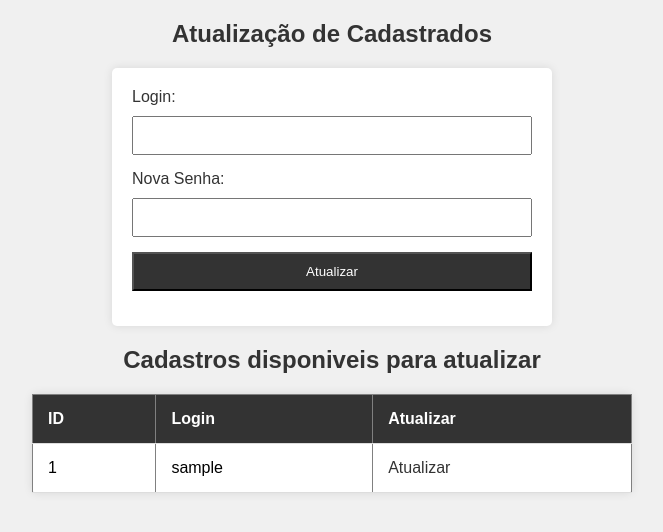
After one commit to ArthurFeltrim/AtividadeAvaliativa, a PHP site: page /atualizacao_usuarios.php in a window 1280 px wide. The commit adds this page. Shown: the top 532 px of the page, without its empty margins (308-971 px from the left). Run offline with PHP 8.4, Linux system fonts and the light colour scheme; tables that the repository leaves empty or names only in its code hold one stand-in row (values such as "Sample post").

Commit message:
atualização dos usuarios

```diff
--- /dev/null
+++ b/atualizacao_usuarios.php
@@ -0,0 +1,206 @@
+<?php
+// Conectar ao banco de dados (substitua os valores conforme necessário)
+$servername = "localhost";
+$username = "root";
+$password = "root";
+$dbname = "Avaliacao";
+
+// Inicializar variáveis
+$id = $login = $senha = "";
+
+// Verificar se o ID do usuário foi fornecido via GET
+if (isset($_GET['id']) && !empty($_GET['id'])) {
+    // Sanitizar o ID do usuário
+    $id = filter_var($_GET['id'], FILTER_SANITIZE_NUMBER_INT);
+
+    // Conectar ao banco de dados
+    $conn = new mysqli($servername, $username, $password, $dbname);
+
+    // Verificar a conexão
+    if ($conn->connect_error) {
+        die("Conexão falhou: " . $conn->connect_error);
+    }
+
+    // Consultar dados do usuário
+    $sql = "SELECT * FROM usuarios WHERE ID = $id";
+    $result = $conn->query($sql);
+
+    // Verifica se o usuário existe
+    if ($result->num_rows > 0) {
+        $row = $result->fetch_assoc();
+        $login = $row['Login'];
+        // Pode adicionar mais campos conforme necessário
+    } else {
+        echo "Usuário não encontrado.";
+        exit;
+    }
+
+    // Fecha a conexão
+    $conn->close();
+}
+
+// Processar o formulário de atualização quando enviado
+if ($_SERVER["REQUEST_METHOD"] == "POST") {
+
+
+    // Conectar ao banco de dados
+    $conn = new mysqli($servername, $username, $password, $dbname);
+
+    // Verificar a conexão
+    if ($conn->connect_error) {
+        die("Conexão falhou: " . $conn->connect_error);
+    }
+
+    // Atualizar informações do usuário no banco de dados
+    $sql_update = "UPDATE usuarios SET Login = '$login', Senha = '$senha' WHERE ID = $id";
+
+    if ($conn->query($sql_update) === TRUE) {
+        echo "Informações do usuário atualizadas com sucesso.";
+    } else {
+        echo "Erro ao atualizar informações do usuário: " . $conn->error;
+    }
+
+    // Fechar a conexão
+    $conn->close();
+}
+?>
+
+<!DOCTYPE html>
+<html lang="en">
+<head>
+    <meta charset="UTF-8">
+    <meta name="viewport" content="width=device-width, initial-scale=1.0">
+    <title>Atualizar Cadastros</title>
+    <style>
+        body {
+            font-family: 'Arial', sans-serif;
+            margin: 0;
+            padding: 0;
+            background-color: #f0f0f0;
+        }
+
+        h2 {
+            text-align: center;
+            color: #333;
+            margin-bottom: 20px;
+        }
+
+        form {
+            max-width: 400px;
+            margin: 20px auto;
+            padding: 20px;
+            background-color: #fff;
+            box-shadow: 0 0 10px rgba(0, 0, 0, 0.1);
+            border-radius: 5px;
+        }
+
+        label {
+            display: block;
+            margin-bottom: 10px;
+            color: #333;
+        }
+
+        input {
+            width: 100%;
+            padding: 10px;
+            margin-bottom: 15px;
+            box-sizing: border-box;
+        }
+
+        input[type="submit"] {
+            background-color: #333;
+            color: #fff;
+            cursor: pointer;
+        }
+
+        table {
+            max-width: 600px;
+            margin: 20px auto;
+            border-collapse: collapse;
+            width: 100%;
+            background-color: #fff;
+            box-shadow: 0 0 10px rgba(0, 0, 0, 0.1);
+            border-radius: 5px;
+        }
+
+        table th, table td {
+            padding: 15px;
+            text-align: left;
+            border-bottom: 1px solid #ddd;
+        }
+
+        table th {
+            background-color: #333;
+            color: #fff;
+        }
+
+        table tr:hover {
+            background-color: #f5f5f5;
+        }
+
+        a {
+            color: #333;
+            text-decoration: none;
+        }
+
+        a:hover {
+            color: #555;
+        }
+    </style>
+</head>
+<body>
+    <h2>Atualização de Cadastrados</h2>
+
+    <!-- Formulário de Atualização -->
+    <form method="post" action="">
+        <input type="hidden" name="id" value="<?php echo $id; ?>">
+
+        <label for="login">Login:</label>
+        <input type="text" name="login" value="<?php echo $login; ?>" required>
+
+        <label for="senha">Nova Senha:</label>
+        <input type="password" name="senha">
+
+        <input type="submit" value="Atualizar">
+    </form>
+
+    <!-- Tabela para Facilitar a Atualização -->
+    <h2>Cadastros disponiveis para atualizar</h2>
+
+    <?php
+    // Conectar ao banco de dados
+    $conn = new mysqli($servername, $username, $password, $dbname);
+
+    // Verificar a conexão
+    if ($conn->connect_error) {
+        die("Conexão falhou: " . $conn->connect_error);
+    }
+
+    // Consultar usuários no banco de dados
+    $sql_select = "SELECT ID, Login FROM usuarios";
+    $result_select = $conn->query($sql_select);
+
+    // Tabela de Usuários para Facilitar a Atualização
+    echo "<table border='1'>";
+    echo "<thead><tr><th>ID</th><th>Login</th><th>Atualizar</th></tr></thead>";
+    echo "<tbody>";
+
+    if ($result_select->num_rows > 0) {
+        while ($row = $result_select->fetch_assoc()) {
+            echo "<tr>";
+            echo "<td>" . $row['ID'] . "</td>";
+            echo "<td>" . $row['Login'] . "</td>";
+            echo "<td><a href='atualizacao_usuarios.php?id=" . $row['ID'] . "'>Atualizar</a></td>";
+            echo "</tr>";
+        }
+    } else {
+        echo "<tr><td colspan='3'>Nenhum usuário cadastrado</td></tr>";
+    }
+
+    echo "</tbody></table>";
+
+    // Fechar a conexão
+    $conn->close();
+    ?>
+</body>
+</html>
--- a/relatorio_usuarios.php
+++ b/relatorio_usuarios.php
@@ -70,7 +70,6 @@ $conn->close();
             <tr>
                 <th>ID</th>
                 <th>Login</th>
-                <!-- Adicione mais colunas conforme necessário -->
             </tr>
         </thead>
         <tbody>
@@ -81,7 +80,6 @@ $conn->close();
                     echo "<tr>";
                     echo "<td>" . $row['ID'] . "</td>";
                     echo "<td>" . $row['Login'] . "</td>";
-                    // Adicione mais colunas conforme necessário
                     echo "</tr>";
                 }
             } else {
```
